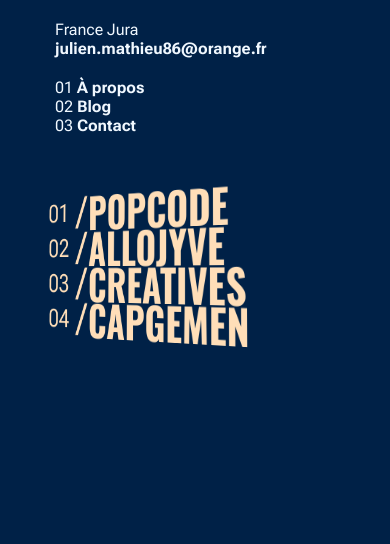
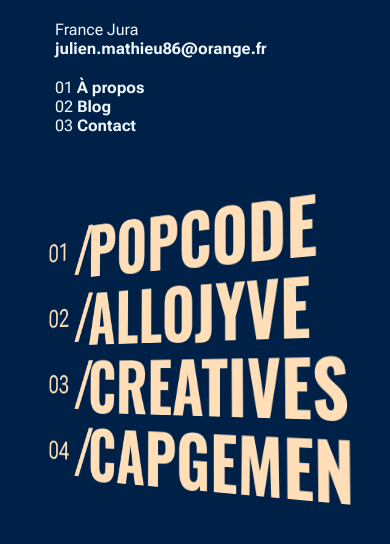
Before and after one commit to GamerBike39/portfolio, a PHP site: page / in a window 390 px wide. Shown: the part 208-752 px from the top of the page. Run offline with PHP 8.4, Linux system fonts and the light colour scheme; some libraries are stand-ins or nearby versions.

Commit message:
responsive ok normalement teste sur iphone à faire

```diff
--- a/assets/css/style.css
+++ b/assets/css/style.css
@@ -52,6 +52,10 @@ body{
     cursor: none;
 }
 
+.z-text{
+    cursor: none;
+}
+
 #containerHome{
     margin: 0;
     padding: 0;
@@ -62,6 +66,7 @@ body{
 a{
     text-decoration: none;
     color: aliceblue;
+    cursor: none;
 }
  ul{
     color: aliceblue;
@@ -92,6 +97,7 @@ a{
     font-size: 3.5rem;
     font-weight: 800;
     margin-left: 40px;
+    cursor: none;
 }
 .namePop{
     gap: 20px;
@@ -102,6 +108,7 @@ a{
 
 .contact a{
     fill: white;
+    cursor: none;
 }
 
 .containerProject{
@@ -376,7 +383,7 @@ a{
     text-align: left;
     color: #ffffff;
     width: max-content;
-    height: max-content;
+    min-height: 44vh;
     transform: rotateX(-4deg) rotateY(365deg) translateY(1px);
 text-transform: uppercase;
 }
@@ -607,8 +614,9 @@ transform: translateY(-12rem);
     }
 
     .containerProject{
-        line-height: 40px;
-        font-size: 11.5vw;
+        line-height: 80px;
+        font-size: 17.5vw;
+        padding-bottom: 50px;
     }
     #containerHome {
         min-height: 75vh;
--- a/index.html
+++ b/index.html
@@ -68,7 +68,7 @@
         </header>
 
         <div class="containerProject">
-            <h3 class="btn-modalPop">POPCODE</h3>
+            <h3 class="btn-modalPop rubrique">POPCODE</h3>
             <h3 class="btn-modalAllo">ALLOJYVE</h3>
             <h3 class="btn-modalCrea">CREATIVES</h3>
             <h3 class="btn-modalBoots">CAPGEMEN</h3>
```
